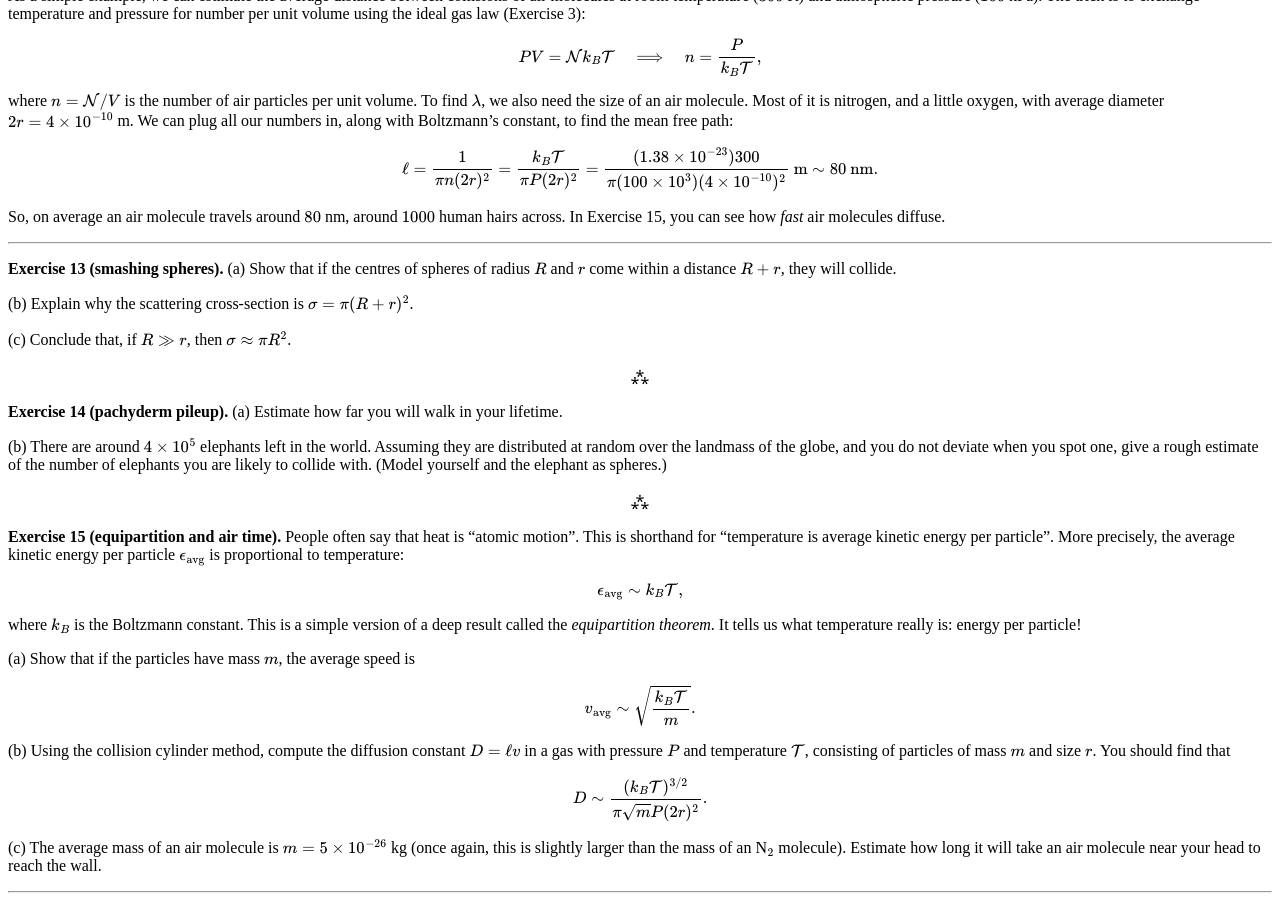
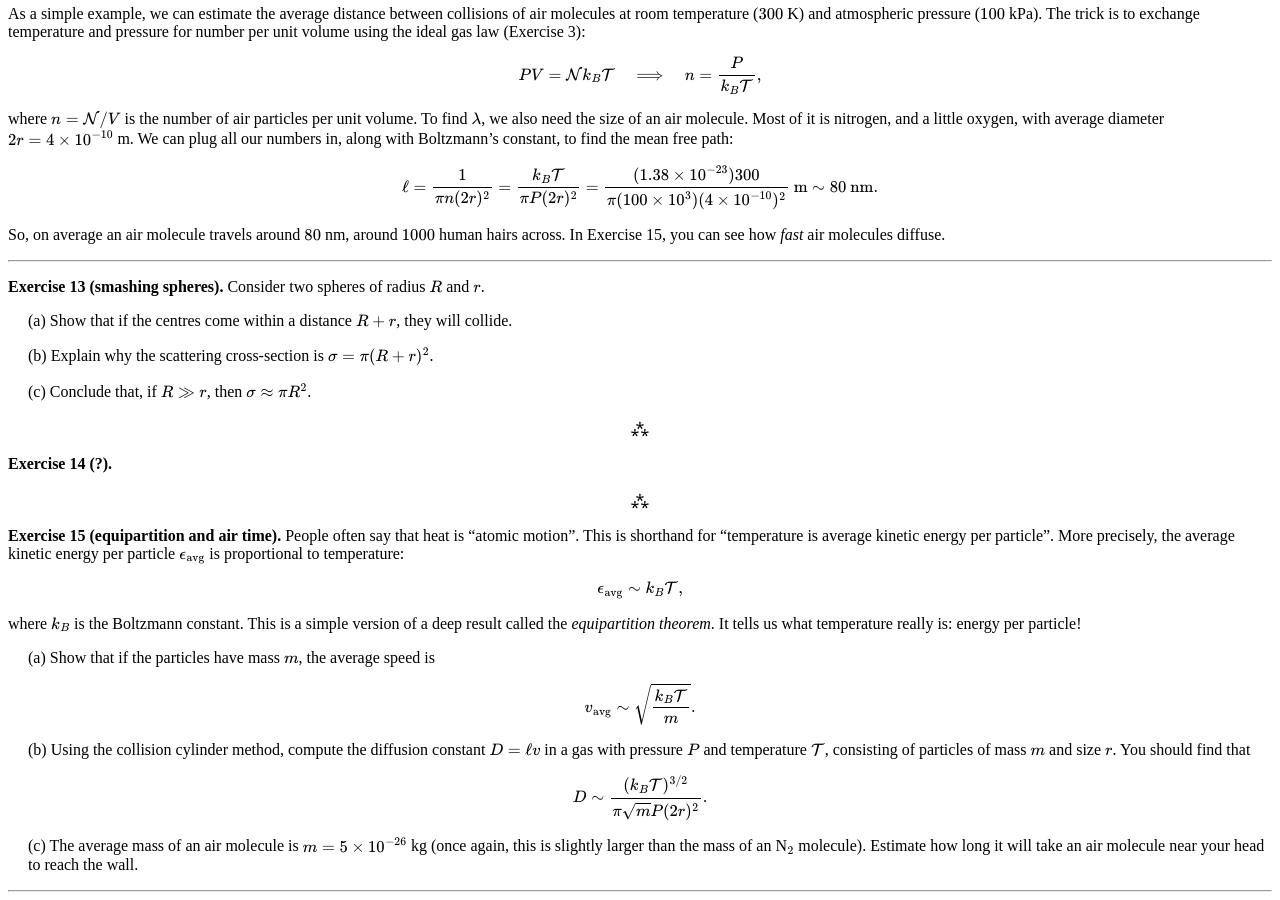
Before and after one commit to hapax/hapax.github.io, a Jekyll site: the page built from assets/simple-physics.md, in a window 1280 px wide and 900 px high, scrolled down 11194 px. Built offline with Jekyll 4.4.1, drawn with Linux system fonts in a browser that asks for light colours; our own code applies the rules of GitHub Pages for plain Markdown files; formulas are drawn with MathJax 3; a script that is not in the unit is left out; some of the changed text lies outside the part shown.

Commit message:
Update various

```diff
--- a/assets/simple-physics.md
+++ b/assets/simple-physics.md
@@ -1062,16 +1062,22 @@
 for some number $0 < H < 1$, called the *Hurst index*.
 Random walks have $H = 1/2$.
 
+<span style="padding-left: 20px; display:block">
 (a) Explain why $H > 1/2$ requires that steps be
 *correlated*, i.e. directions persist.
-
+</span>
+
+<span style="padding-left: 20px; display:block">
 (b) What relation between steps does Hurst index $H < 1/2$ require?
+</span>
 
 This not just a theoretical exercise.
 The outlines of a coast are jagged, random curves, typically
 described by a fractional random walk with Hurst index $H \sim 0.8$.
 
+<span style="padding-left: 20px; display:block">
 (c) For what physical reasons might a coastline consist of correlated random steps?
+</span>
 
 ---
 
@@ -1130,15 +1136,19 @@
 
 **Exercise 12 (gone fishing).** Wandering the shipyards one day, you
 notice a rusty old anchor, probably from a decommissioned fishing vessel.
-The mooring chain is haphazardly piled on the dock.
-
+The mooring chain is haphazardly piled on the dock. GO TAKE A PHOTO ON WEEKEND
+
+<span style="padding-left: 20px; display:block">
 (a) The links are around $7$ inches in length, and the pile is $4.7$
 m across.
 What is the approximate length of the mooring chain?
-
+</span>
+
+<span style="padding-left: 20px; display:block">
 (b) For vessels in shallow water, a good rule of thumb is that the
 mooring chain is $1.5$ times the depth of the water.
 How deep was the water this vessel fished in?
+</span>
 
 ---
 
@@ -1247,28 +1257,27 @@
 
 ---
 
-**Exercise 13 (smashing spheres).** (a) Show that if the centres of
-  spheres of radius $R$ and $r$ come within a distance $R+r$, they
+**Exercise 13 (smashing spheres).** Consider two spheres of radius $R$ and $r$.
+
+<span style="padding-left: 20px; display:block">
+(a) Show that if the centres come within a distance $R+r$, they
   will collide.
-
+</span>
+
+<span style="padding-left: 20px; display:block">
 (b) Explain why the scattering cross-section is $\sigma = \pi (R+r)^2$.
-
+</span>
+
+<span style="padding-left: 20px; display:block">
 (c) Conclude that, if $R \gg r$, then $\sigma \approx \pi
 R^2$.
+</span>
 
 <p align="center">
   ⁂
   </p>
 
-**Exercise 14 (pachyderm pileup).** (a) Estimate how far you will walk
-  in your lifetime.
-
-(b) There are around $4 \times 10^5$
-elephants left in the world.
-Assuming they are distributed at random over the landmass of the
-globe, and you do not deviate when you spot one, give a rough
-estimate of the number of elephants you are likely to collide with.
-(Model yourself and the elephant as spheres.)
+**Exercise 14 (?).**
 
 <p align="center">
   ⁂
@@ -1289,25 +1298,31 @@
 This is a simple version of a deep result called the *equipartition
 theorem*. It tells us what temperature really is: energy per particle!
 
+<span style="padding-left: 20px; display:block">
 (a) Show that if the particles have mass $m$, the average speed is
+</span>
 
 $$
 v_\text{avg} \sim \sqrt{\frac{k_B \mathcal{T}}{m}}.
 $$
 
+<span style="padding-left: 20px; display:block">
 (b) Using the collision cylinder method, compute the diffusion
 constant $D = \ell v$ in a gas with pressure $P$ and temperature
 $\mathcal{T}$, consisting of particles of mass $m$ and size $r$.
 You should find that
+</span>
 
 $$
 D \sim \frac{(k_B \mathcal{T})^{3/2}}{\pi \sqrt{m} P (2r)^2 }.
 $$
 
+<span style="padding-left: 20px; display:block">
 (c) The average mass of an air molecule is $m = 5 \times 10^{-26}$ kg
 (once again, this is slightly larger than the mass of an N$_2$ molecule).
 Estimate how long it will take an air molecule near your head to reach the
 wall.
+</span>
 
 ---
 
@@ -1390,16 +1405,22 @@
 The collision cylinder will now be made up of two pieces, associated
 with the front and top of the box.
 
+<span style="padding-left: 20px; display:block">
 (a) Argue that the volume of the collision cylinder for the front of
 the box does not depend on running speed $u$. Is this consistent with
 our original
 observation that a stationary sphere will get infinitely wet?
-
+</span>
+
+<span style="padding-left: 20px; display:block">
 *Hint.* You may find trigonometry useful.
-
+</span>
+
+<span style="padding-left: 20px; display:block">
 (b) Show that the collision cylinder for the top of the box has a volume
 proportional to $t$.
 Once more, this shows you should run (unless you are very, very thin).
+</span>
 
 <p align="center">
   ⁂
@@ -1409,14 +1430,18 @@
 horizontal velocity to the rain.
 As above, we consider a sphere seeking shelter a distance $d$ away.
 
+<span style="padding-left: 20px; display:block">
 (a) If the wind blows *away* from shelter, explain why you should run
 as fast as possible.
-
+</span>
+
+<span style="padding-left: 20px; display:block">
 (b) Suppose the wind is blowing *towards* shelter with a horizontal
 velocity $u'$, and has downward velocity $v$
 Demonstrate that there is a *finite* optimal speed to move towards
 shelter, $v^2/u'$.
 If it's very windy, it may be better to walk!
+</span>
 
 ---
 
```
Also changed, not shown: assets/hackology-2.md (+10 -0 lines).
